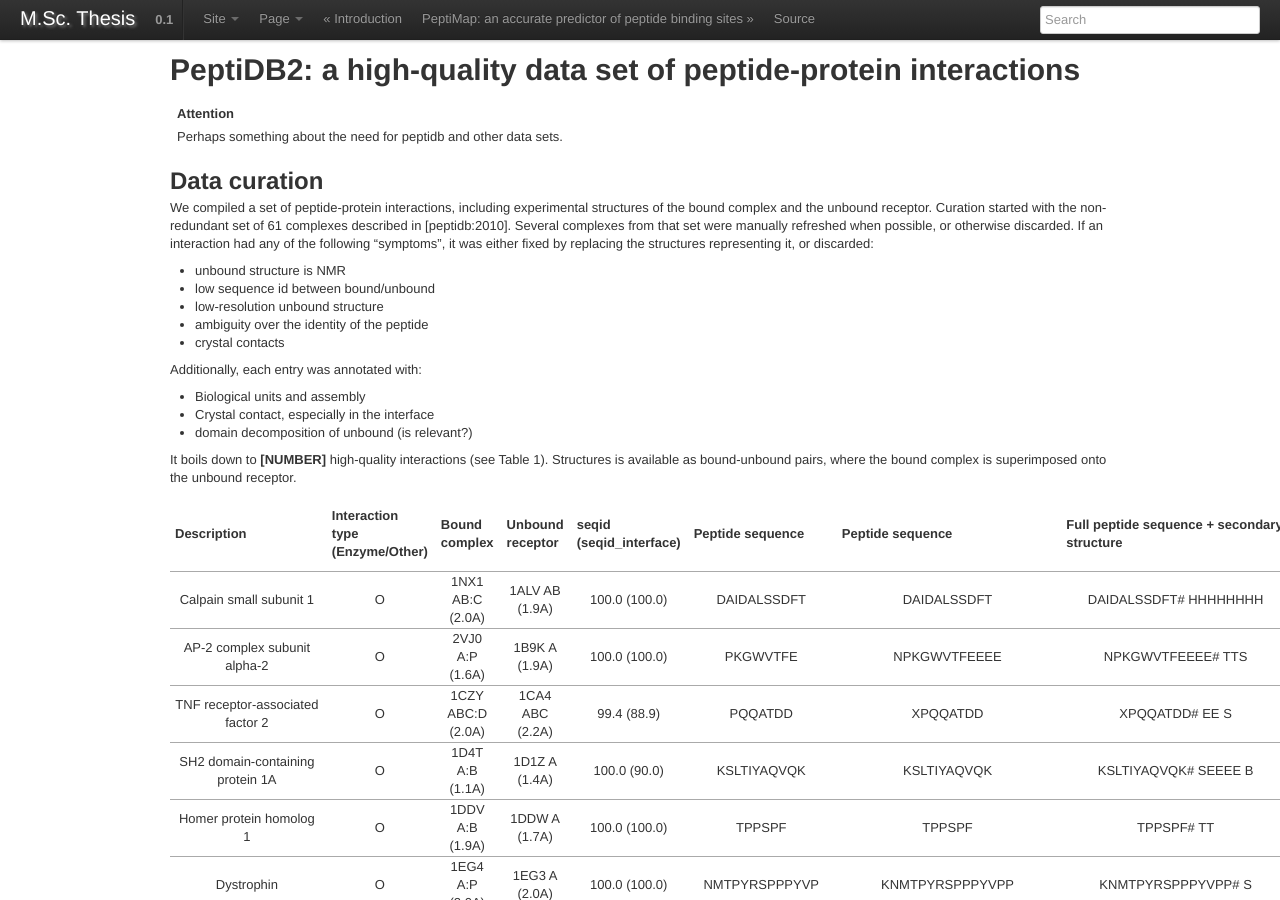
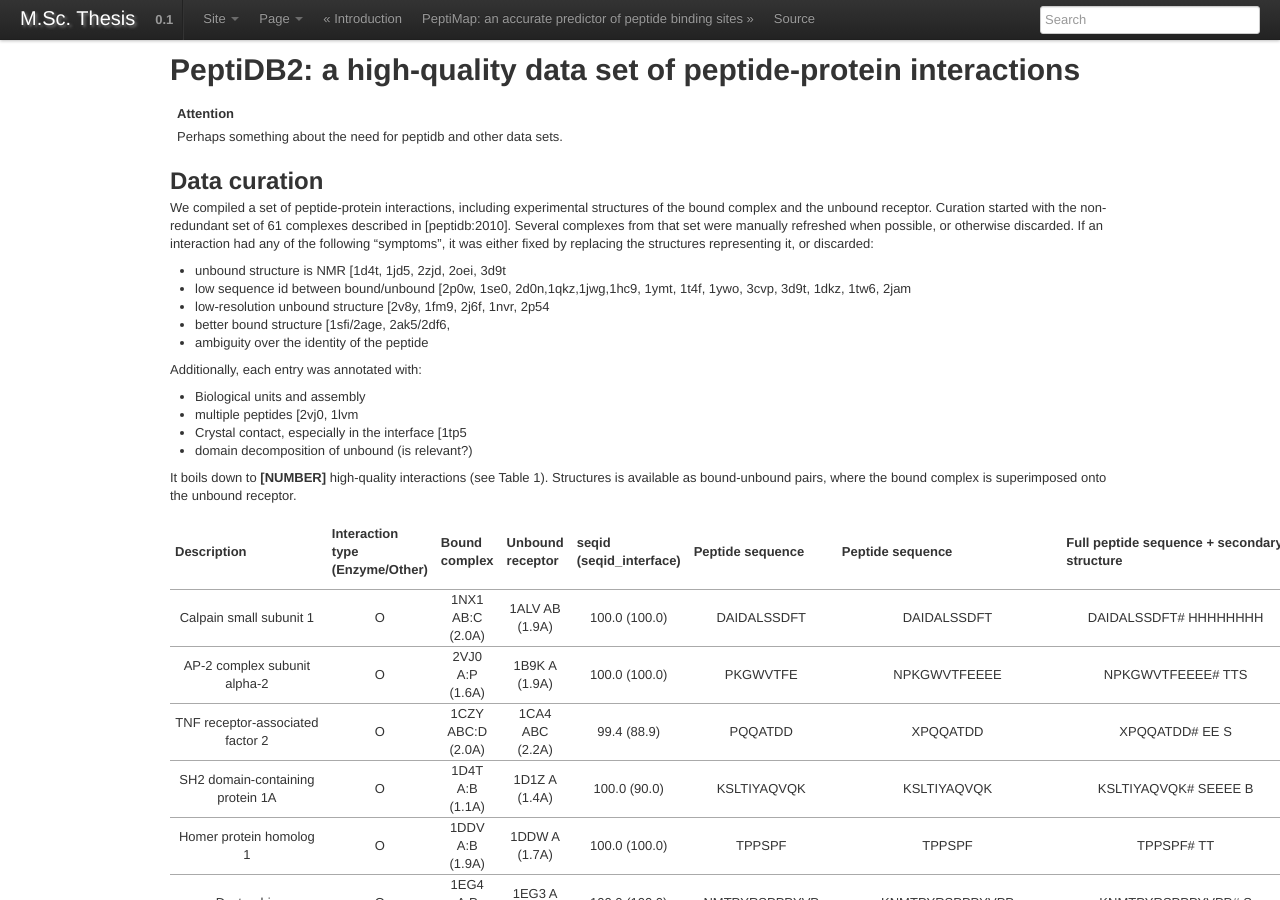
Before and after one commit to assaff/msc-thesis, a Sphinx documentation site: the page built from source/peptidb2.rst, in a window 1280 px wide and 900 px high. Built offline with Sphinx 7.4.7, drawn with Linux system fonts in a browser that asks for light colours; formulas are drawn with MathJax 3.

Commit message:
added annotations of peptidb entries: what got replaced/discarded, and on what grounds

```diff
--- a/source/peptidb2.rst
+++ b/source/peptidb2.rst
@@ -17,16 +17,18 @@ or otherwise discarded.
 If an interaction had any of the following "symptoms", it was either
 fixed by replacing the structures representing it, or discarded:
 
-* unbound structure is NMR
-* low sequence id between bound/unbound
-* low-resolution unbound structure
+* unbound structure is NMR [1d4t, 1jd5, 2zjd, 2oei, 3d9t
+* low sequence id between bound/unbound [2p0w, 1se0,
+  2d0n,1qkz,1jwg,1hc9, 1ymt, 1t4f, 1ywo, 3cvp, 3d9t, 1dkz, 1tw6, 2jam
+* low-resolution unbound structure [2v8y, 1fm9, 2j6f, 1nvr, 2p54
+* better bound structure [1sfi/2age, 2ak5/2df6,
 * ambiguity over the identity of the peptide
-* crystal contacts
 
 Additionally, each entry was annotated with:
 
 * Biological units and assembly
-* Crystal contact, especially in the interface
+* multiple peptides [2vj0, 1lvm
+* Crystal contact, especially in the interface [1tp5
 * domain decomposition of unbound (is relevant?)
 
 It boils down to **[NUMBER]** high-quality interactions (see Table 1).
```
